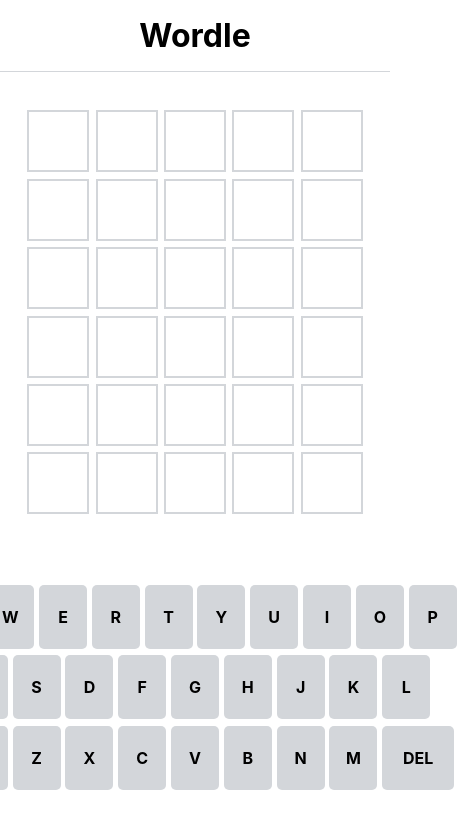
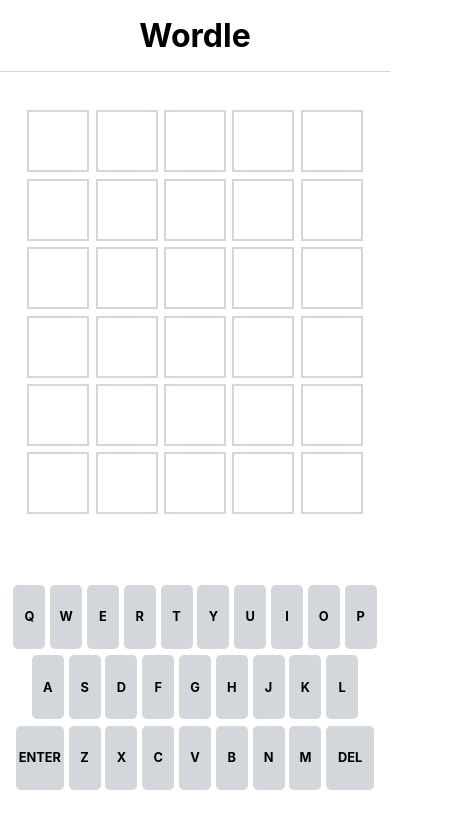
Before and after one commit to jjgray90/wordle, a React (Create React App) app: page / in a window 390 px wide. Shown: the top 828 px of the page, 457 px wide, since content can reach past the window. Built offline with nearby package versions, Linux system fonts and the light colour scheme; no server answers.

Commit message:
mobile styles

```diff
--- a/src/components/KeyTile/KeyTile.scss
+++ b/src/components/KeyTile/KeyTile.scss
@@ -33,3 +33,14 @@
     color: $col-wht;
   }
 }
+
+@media only screen and (max-width: 568px) {
+  .key-tile {
+    width: 2rem;
+    font-size: 0.8rem;
+
+    &--symbol {
+      width: 3rem;
+    }
+  }
+}
```
